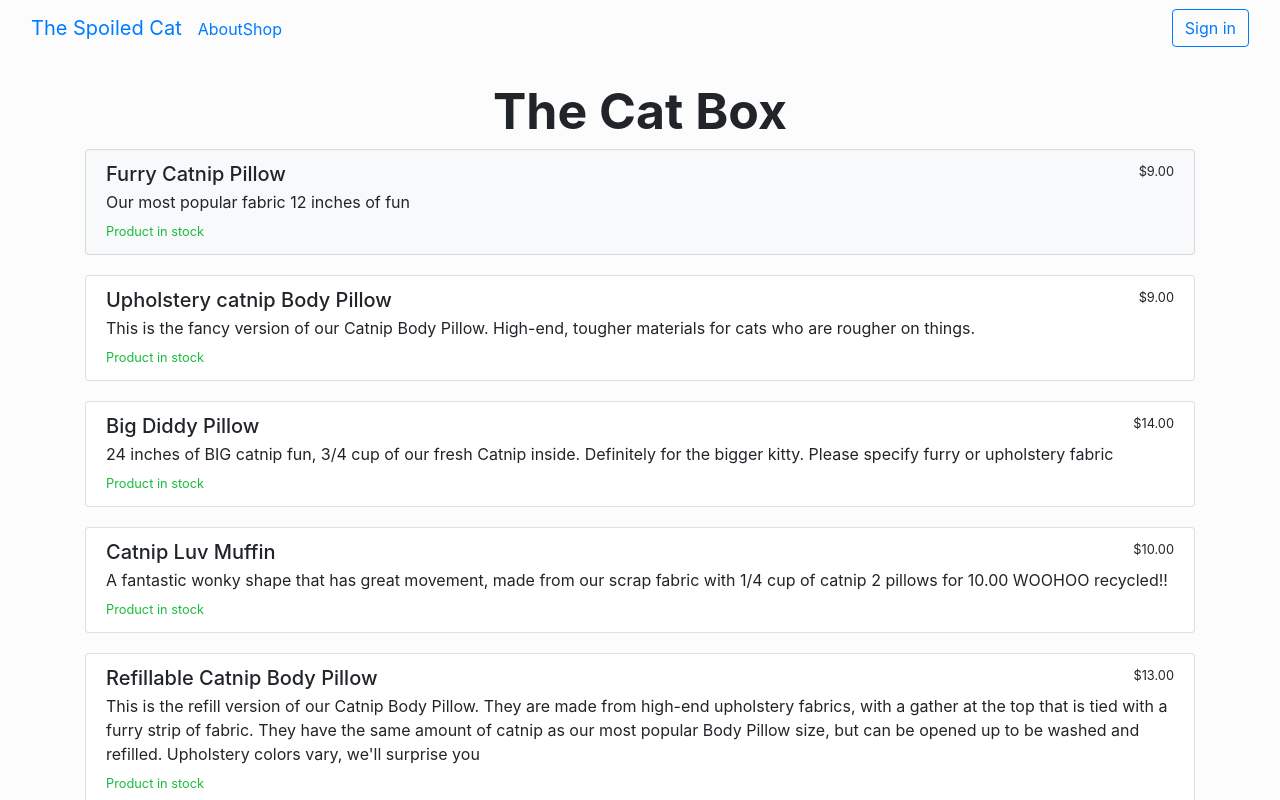
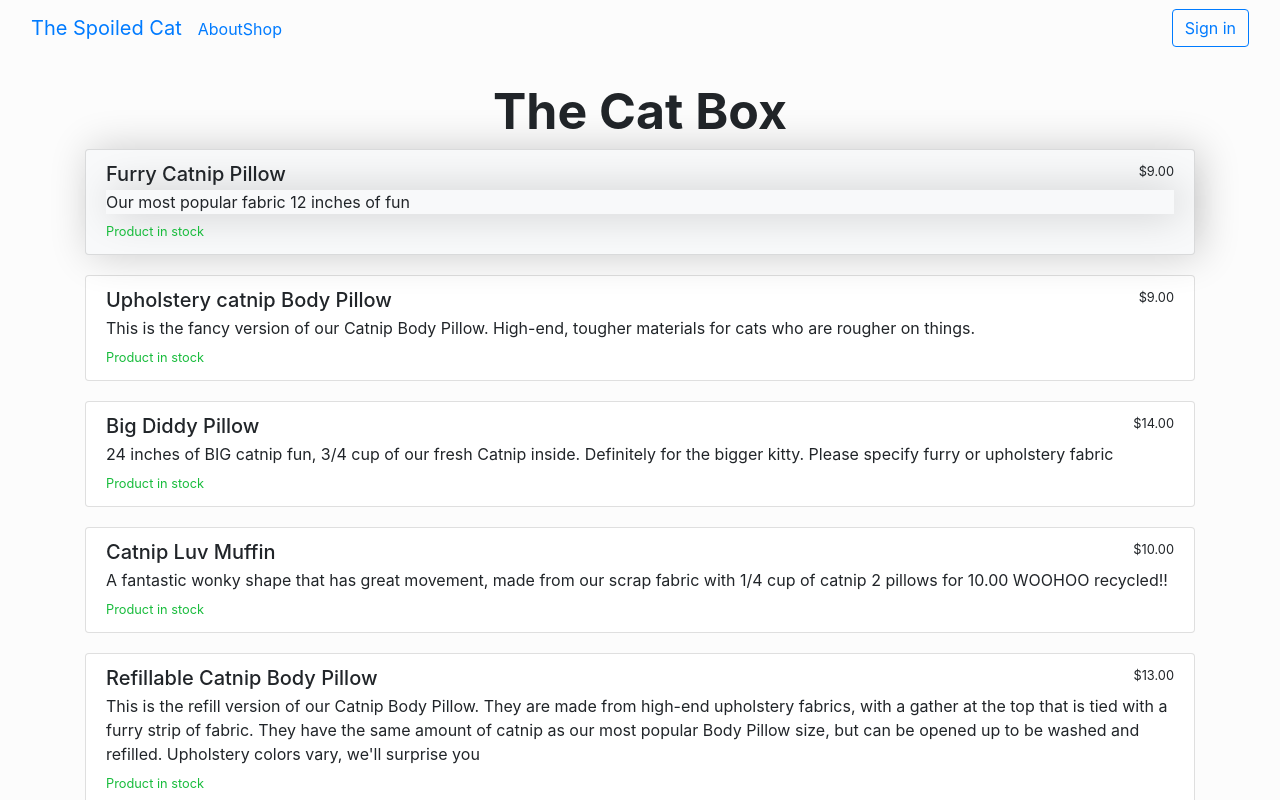
Before and after one commit to devsweeting/mock-site, an Angular app: page /shop in a window 1280 px wide. In both pictures the pointer is over the link 640 px from the left and 202 px from the top of the page. Shown: the top 800 px of the page. Built offline with nearby package versions, Linux system fonts and the light colour scheme.

Commit message:
add hover effect to product list

```diff
--- a/src/app/shop/shop.component.css
+++ b/src/app/shop/shop.component.css
@@ -12,3 +12,7 @@
 .product-stock {
   color: #18bc3c;
 }
+
+.product-list :hover {
+  box-shadow: 5px 0px 40px rgba(0,0,0, .2);
+}
```
